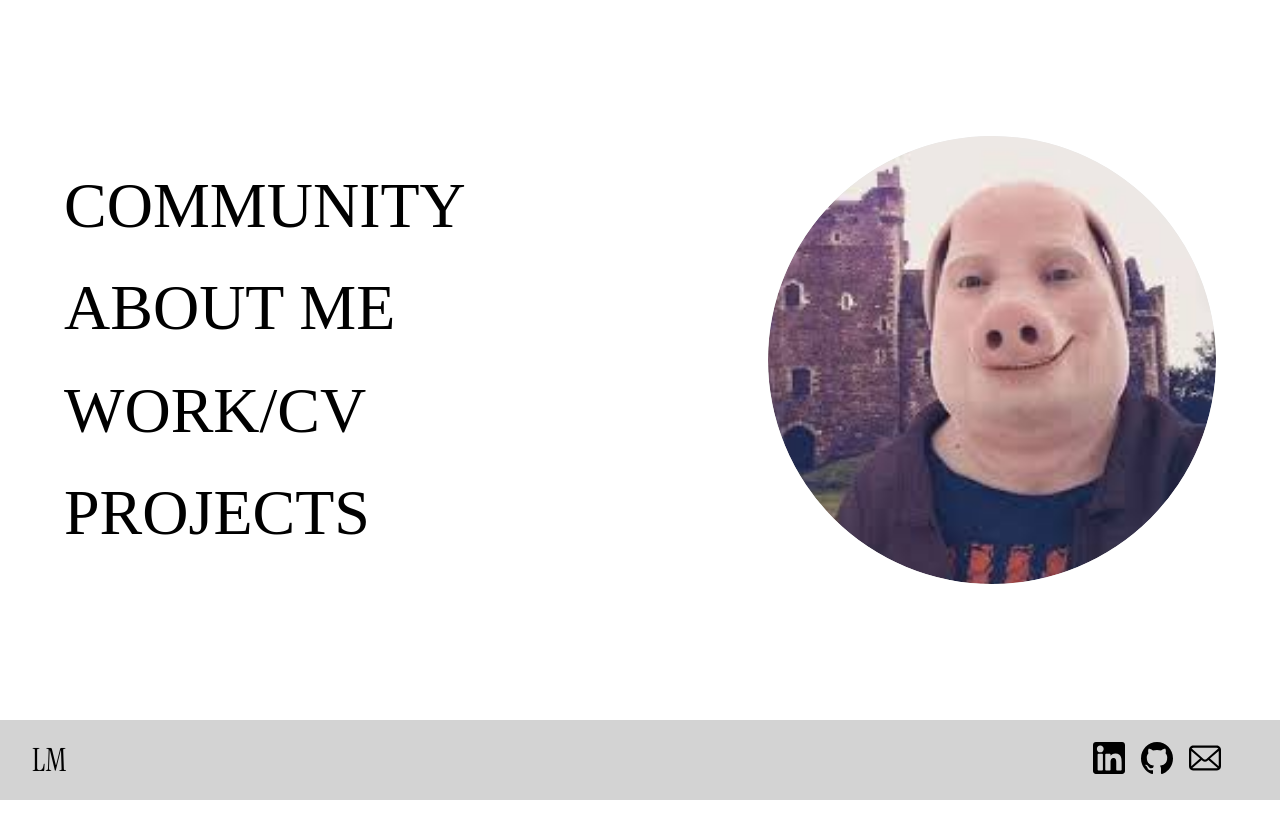
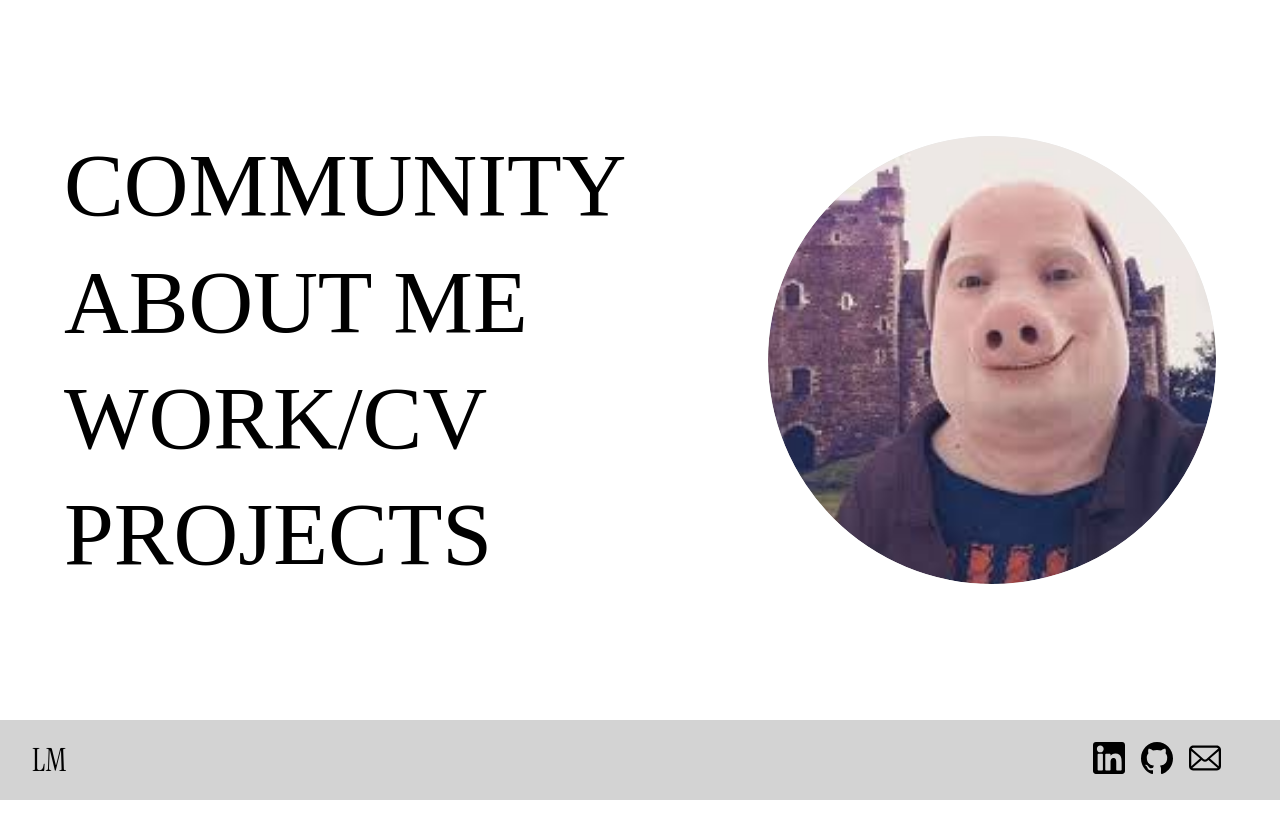
Before and after one commit to Logan-Mui/Web-Portfolio, a React (Vite) app: page / in a window 1280 px wide. Shown: the top 838 px of the page. Built offline with nearby package versions, Linux system fonts and the light colour scheme.

Commit message:
text needs to be larger

```diff
--- a/src/styles/splash/menu.css
+++ b/src/styles/splash/menu.css
@@ -19,12 +19,12 @@
 
 .MenuLinks a {
     font-family: 'Playfair Display', serif;
-    font-size: clamp(2rem, 5vw, 5rem);
+    font-size: clamp(3rem, 7vw, 7rem);
     font-weight: 400;
     color: black;
     text-decoration: none;
-    line-height: 1.2;
-    margin: 0.2em 0;
+    line-height: 1.1;
+    margin: 0.1em 0;
     text-transform: uppercase;
 }
 
```
